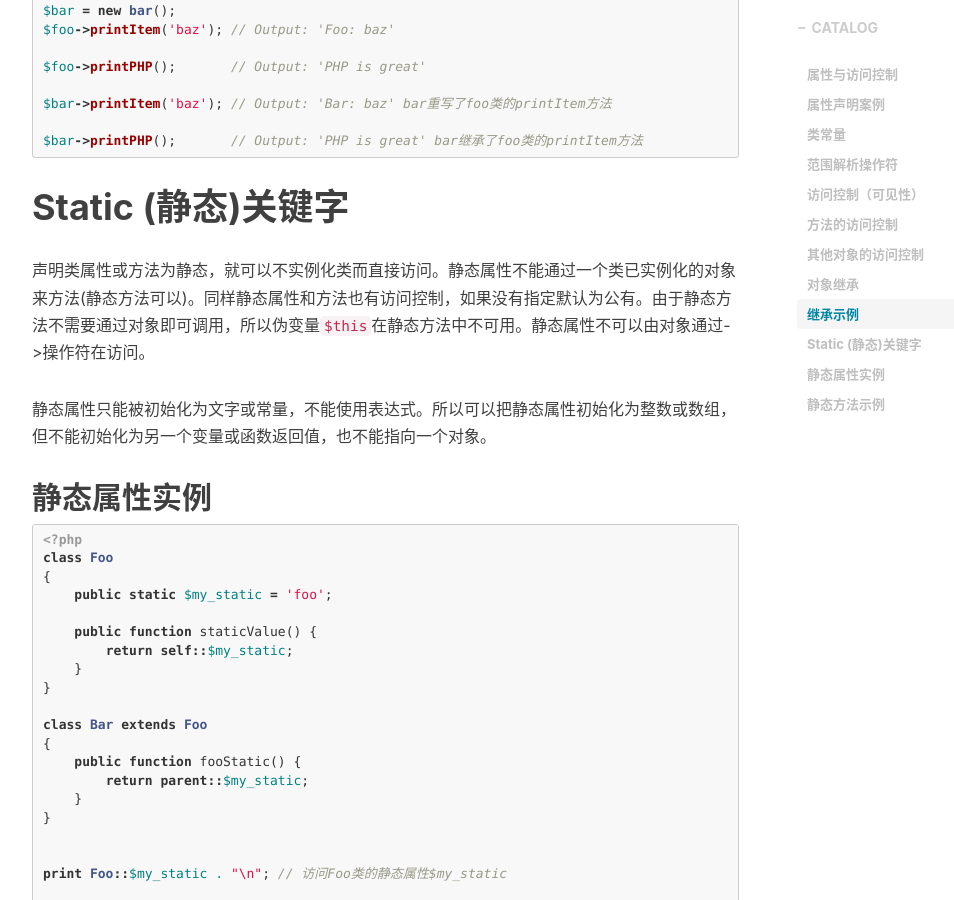
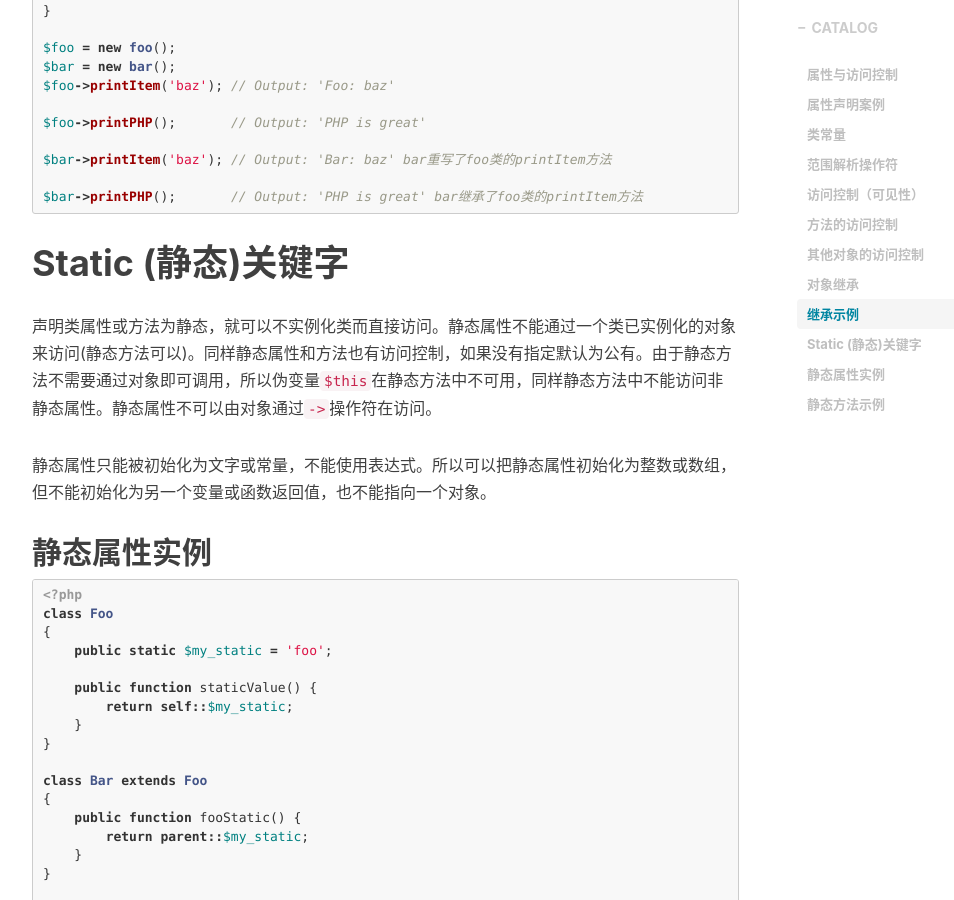
Before and after one commit to sunpwork/sunpwork.github.io, a Jekyll site: the page built from _posts/2019-01-12-php-oop-01.markdown, in a window 1280 px wide and 900 px high, scrolled down 6505 px. Shown: the whole window, without its empty margins (233-1187 px from the left). Built offline with Jekyll 4.4.1, drawn with Linux system fonts in a browser that asks for light colours; nearby versions of some CDN libraries; comment, search, counter and statistics services are not loaded; some of the changed text lies outside the part shown.

Commit message:
update php-oop-01

````diff
--- a/_posts/2019-01-12-php-oop-01.markdown
+++ b/_posts/2019-01-12-php-oop-01.markdown
@@ -109,6 +109,7 @@ $obj->printHello(); // 输出 Public、Protected 和 Private
 class MyClass2 extends MyClass
 {
     // 可以对 public 和 protected 进行重定义，但 private 而不能
+
     protected $protected = 'Protected2';
 
     function printHello()
@@ -180,12 +181,14 @@ $myclass->Foo(); // 公有，受保护，私有都可以执行
 class MyClass2 extends MyClass
 {
     // 此方法为公有
+
     function Foo2()
     {
         $this->MyPublic();
         $this->MyProtected();// protected方法可以在子类中访问
 
         $this->MyPrivate(); // 这行会产生一个致命错误
+
     }
 }
 
@@ -306,7 +309,7 @@ $bar->printPHP();       // Output: 'PHP is great' bar继承了foo类的printItem
 ```
 
 # Static (静态)关键字
-声明类属性或方法为静态，就可以不实例化类而直接访问。静态属性不能通过一个类已实例化的对象来方法(静态方法可以)。同样静态属性和方法也有访问控制，如果没有指定默认为公有。由于静态方法不需要通过对象即可调用，所以伪变量`$this`在静态方法中不可用。静态属性不可以由对象通过->操作符在访问。
+声明类属性或方法为静态，就可以不实例化类而直接访问。静态属性不能通过一个类已实例化的对象来访问(静态方法可以)。同样静态属性和方法也有访问控制，如果没有指定默认为公有。由于静态方法不需要通过对象即可调用，所以伪变量`$this`在静态方法中不可用，同样静态方法中不能访问非静态属性。静态属性不可以由对象通过`->`操作符在访问。
 
 静态属性只能被初始化为文字或常量，不能使用表达式。所以可以把静态属性初始化为整数或数组，但不能初始化为另一个变量或函数返回值，也不能指向一个对象。
 ## 静态属性实例
````
Also changed, not shown: other parts of _posts/2019-01-12-php-oop-01.markdown (+1 -1 lines).
